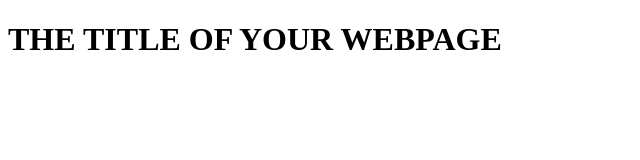
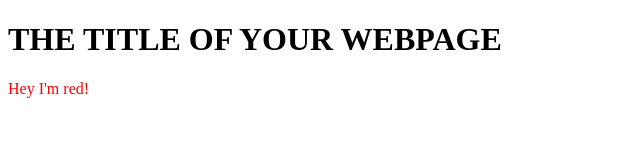
Before and after one commit to ronsamgeorge/DOM-odin-practice, a plain HTML site: page index.html in a window 1280 px wide. Shown: the full height of the page, 0-640 px from the left. Drawn offline with Linux system fonts and the light colour scheme.

Commit message:
Add red text <p> into the DOM, #1

```diff
--- a/index.html
+++ b/index.html
@@ -3,7 +3,6 @@
 	<head>
 		<title>Testing DOM Manipulation</title>
 		<meta charset="utf-8">
-		<link rel="stylesheet" href="styles.css">
 		<script type="text/javascript" src="script.js" defer></script>
 	</head>
 
--- a/script.js
+++ b/script.js
@@ -0,0 +1,12 @@
+
+//a <p> with red text that says “Hey I’m red!”
+
+console.log("working");
+
+const container = document.querySelector("#container");
+
+const redText = document.createElement("p");
+redText.style.color = 'red';
+redText.textContent = "Hey I'm red!";
+
+container.appendChild(redText);
```
